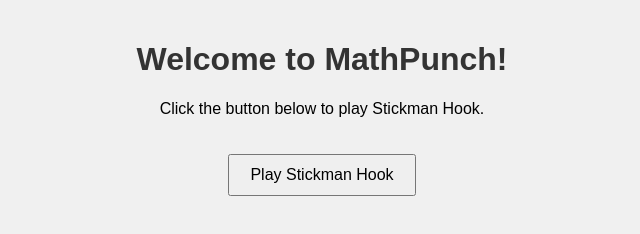
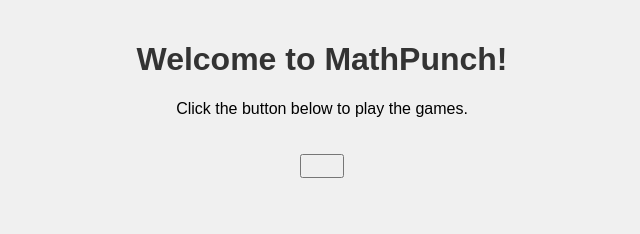
Before and after one commit to mathpunch/urban-dollop, a plain HTML site: page index.html in a window 1280 px wide. Shown: the whole page, without its empty margins (318-958 px from the left). Drawn offline with Linux system fonts and the light colour scheme.

Commit message:
Update index.html

```diff
--- a/index.html
+++ b/index.html
@@ -22,7 +22,7 @@
             cursor: pointer;
         }
         iframe {
-            width: 80%;
+            width: 100%; /* Set to 100% for maximum width */
             height: 600px;
             border: none;
             display: none; /* Hidden initially */
@@ -31,8 +31,8 @@
 </head>
 <body>
     <h1>Welcome to MathPunch!</h1>
-    <p>Click the button below to play Stickman Hook.</p>
-    <button id="loadGame">Play Stickman Hook</button>
+    <p>Click the button below to play the games.</p>
+    <button id="loadGame"> </button> <!-- Button text removed -->
     <iframe id="gameFrame" src="https://mathpunch.github.io/kitty/"></iframe>
 
     <script>
```
